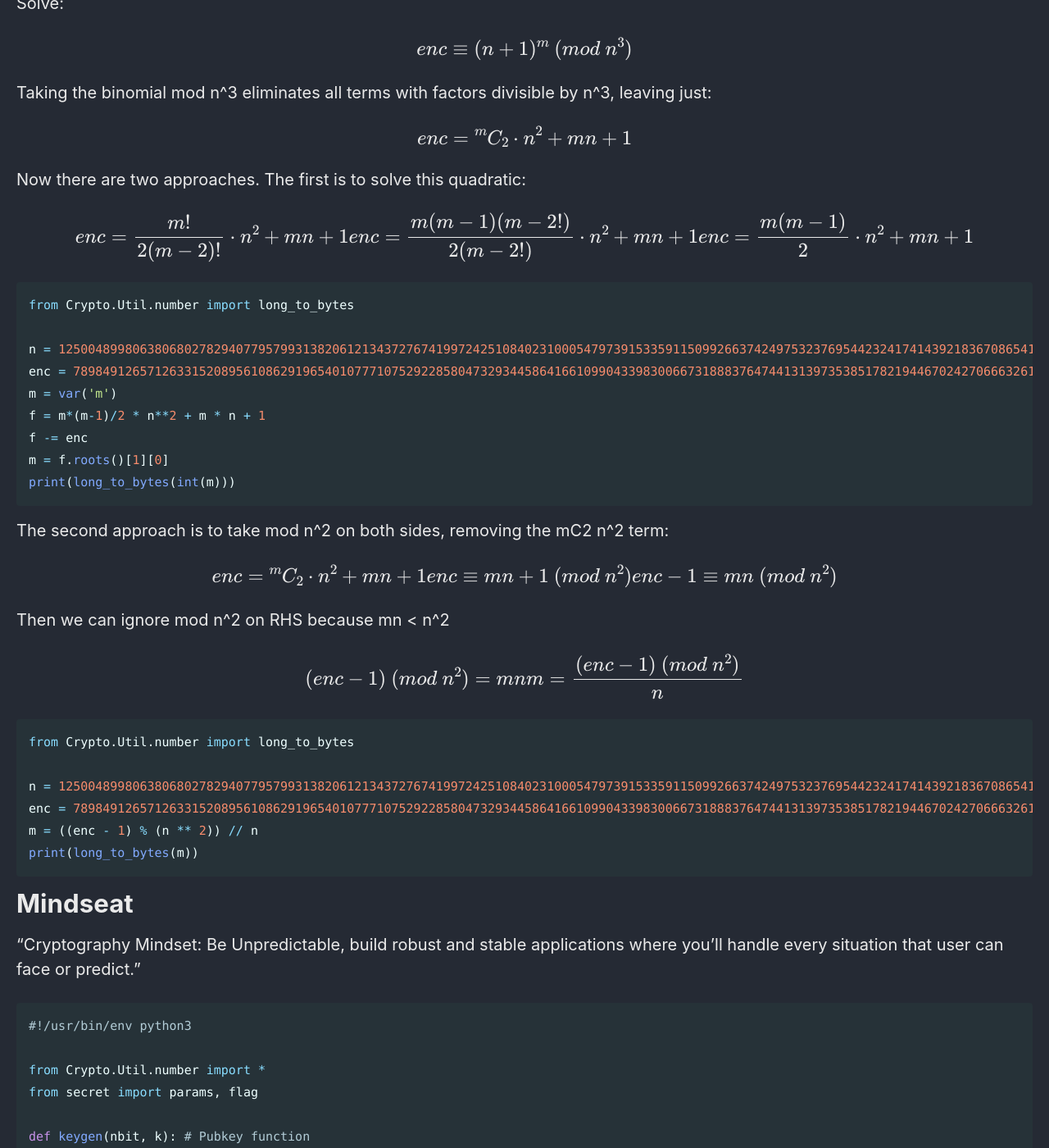
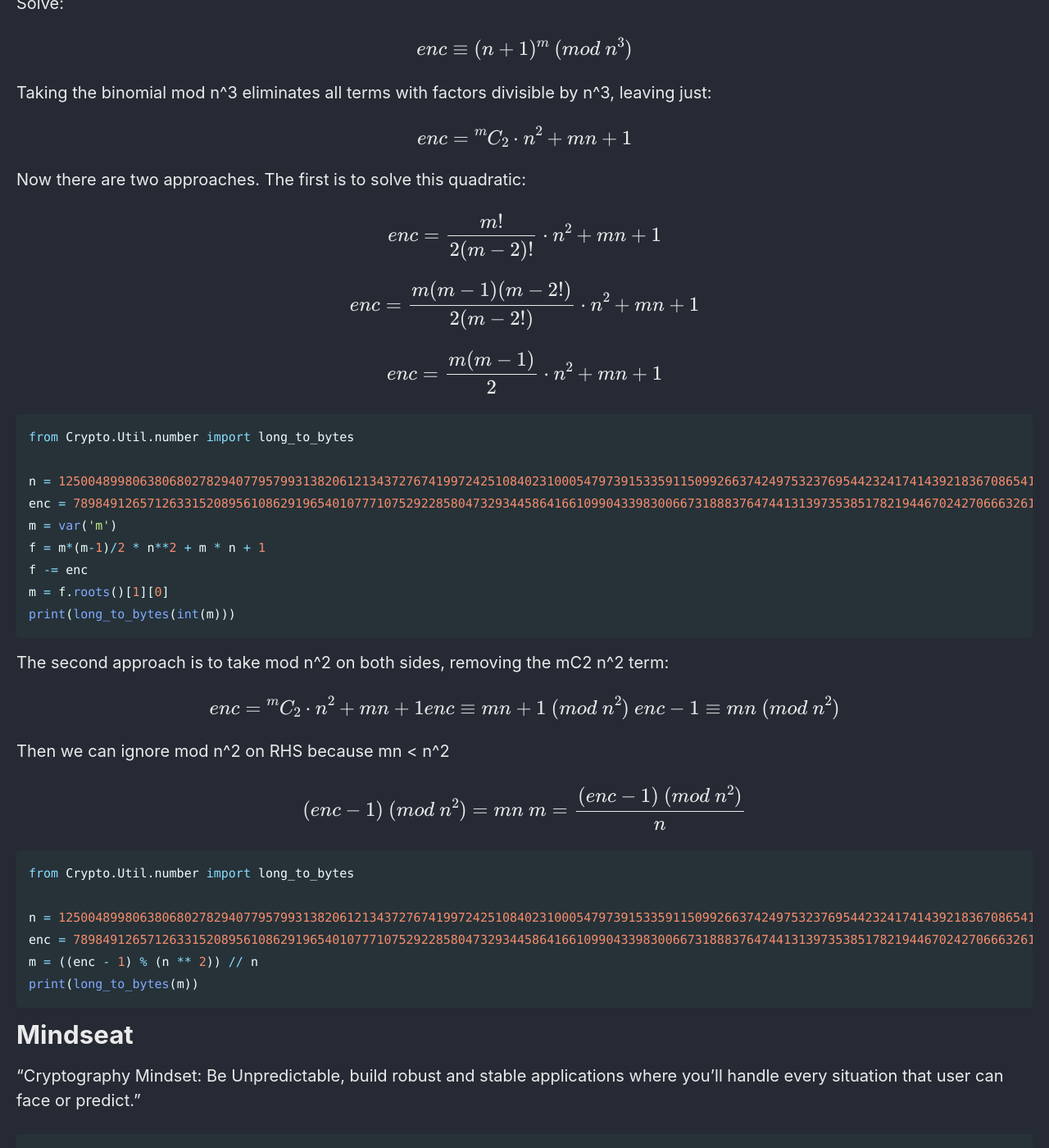
Before and after one commit to Connor-McCartney/Connor-McCartney.github.io, a Jekyll site: the page built from _pages/cryptography/other/ASIS-CTF-2022.md, in a window 1280 px wide and 1400 px high, scrolled down 1071 px. Shown: the whole window at 82% size. Built offline with Jekyll 4.4.1, drawn with Linux system fonts in a browser that asks for light colours; cached includes are drawn as plain includes; some of the changed text lies outside the part shown.

Commit message:
Update ASIS-CTF-2022.md

```diff
--- a/_pages/cryptography/other/ASIS-CTF-2022.md
+++ b/_pages/cryptography/other/ASIS-CTF-2022.md
@@ -53,9 +53,13 @@ Now there are two approaches. The first is to solve this quadratic:
 
 $$
 enc = \frac{m!}{2 (m-2)!} \cdot n^2 + mn + 1
-\\
+$$
+
+$$
 enc = \frac{m(m-1)(m-2!)}{2(m-2!)} \cdot n^2 + m n + 1
-\\
+$$
+
+$$
 enc = \frac{m(m-1)}{2} \cdot n^2 + mn + 1
 $$
 
@@ -75,9 +79,9 @@ The second approach is to take mod n^2 on both sides, removing the mC2 n^2 term:
 
 $$
 enc = {^mC_2} \cdot n^2 + mn  +1
-\\
+\verb\\
 enc \equiv m n + 1 \ (mod \ n^2)
-\\
+\verb\\\
 enc - 1 \equiv mn \ (mod \ n^2)
 $$
 
@@ -85,7 +89,7 @@ Then we can ignore mod n^2 on RHS because mn < n^2
 
 $$
 (enc - 1) \ (mod \ n^2) = mn
-\\
+\verb\\\
 m = \frac{(enc - 1) \ (mod \ n^2)}{n}
 $$
 
@@ -184,11 +188,11 @@ We can solve in similar fashion to [https://connor-mccartney.github.io/cryptogra
 
 $$
 enc \equiv s^m \cdot r^{2^k} \ (mod \ p)
-\\
+\verb\\\
 {enc}^{\frac{p-1}{2^k}} \equiv ({s}^{\frac{p-1}{2^k}})^m \cdot (r^{2^k\cdot \frac{p-1}{2^k}}) \ (mod \ p)
-\\
+\verb\\\
 {enc}^{\frac{p-1}{2^k}} \equiv ({s}^{\frac{p-1}{2^k}})^m \cdot r^{p-1} \ (mod \ p)
-\\
+\verb\\\
 {enc}^{\frac{p-1}{2^k}} \equiv ({s}^{\frac{p-1}{2^k}})^m \ (mod \ p)
 $$
 
```
